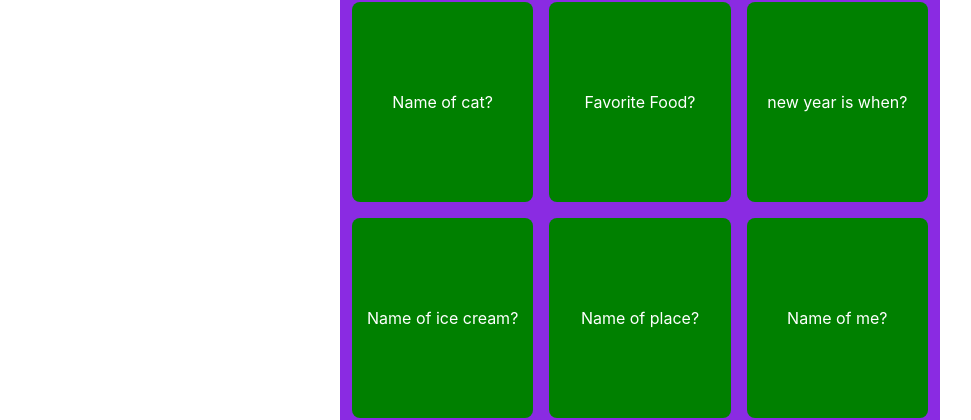
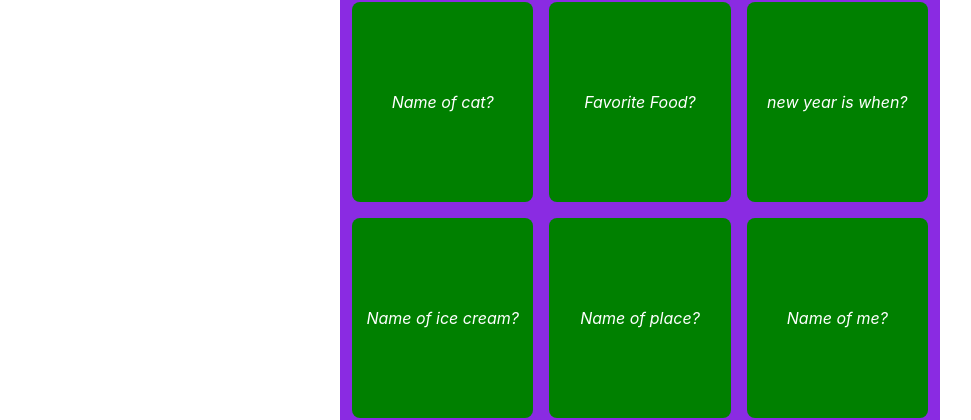
Before and after one commit to ZaidSultan10/react-full-practice, a React (Create React App) app in the folder flash-card/flash-card-app/: page / in a window 1280 px wide. Both pictures are taken after a click on the button "FlashCardGame". Shown: the part 109-529 px from the top of the page, without its empty margins (0-971 px from the left). Built offline with nearby package versions, Linux system fonts and the light colour scheme.

Commit message:
card game completed

```diff
--- a/flash-card/flash-card-app/src/components/FlashCardGame.jsx
+++ b/flash-card/flash-card-app/src/components/FlashCardGame.jsx
@@ -16,7 +16,7 @@ const FlashCardGame = () => {
             <div onClick={() => handleAnswer(item.id)} style={{backgroundColor:`${displayAnswers.includes(item.id) ? 'yellow' : 'green'}`, height : "200px",
              borderRadius : '8px', padding:'8px', margin : '8px', display:'flex',
              justifyContent:'center',alignItems:'center', cursor:'pointer'}}>
-                <p style={{color : `${displayAnswers.includes(item.id) ? 'black' : 'white'}`}}>{displayAnswers.includes(item.id) ? item.answer : item.question}</p>
+                <p style={{color : `${displayAnswers.includes(item.id) ? 'black' : 'white'}`, fontStyle:'italic'}}>{displayAnswers.includes(item.id) ? item.answer : item.question}</p>
             </div>
         ))}
     </main>
```
